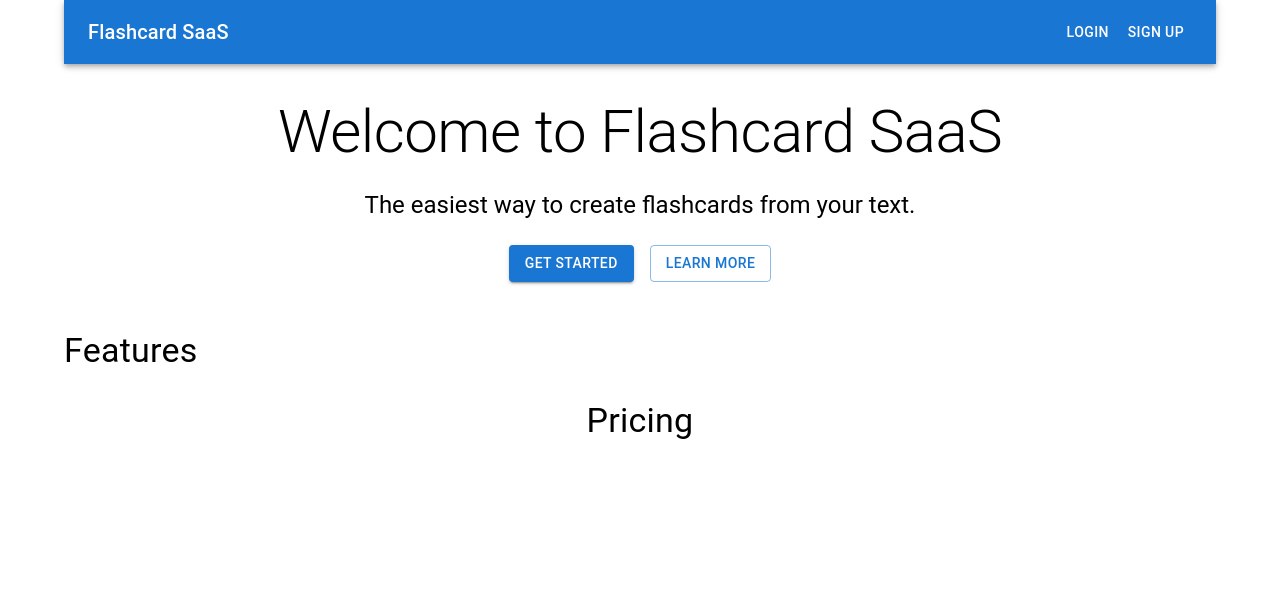
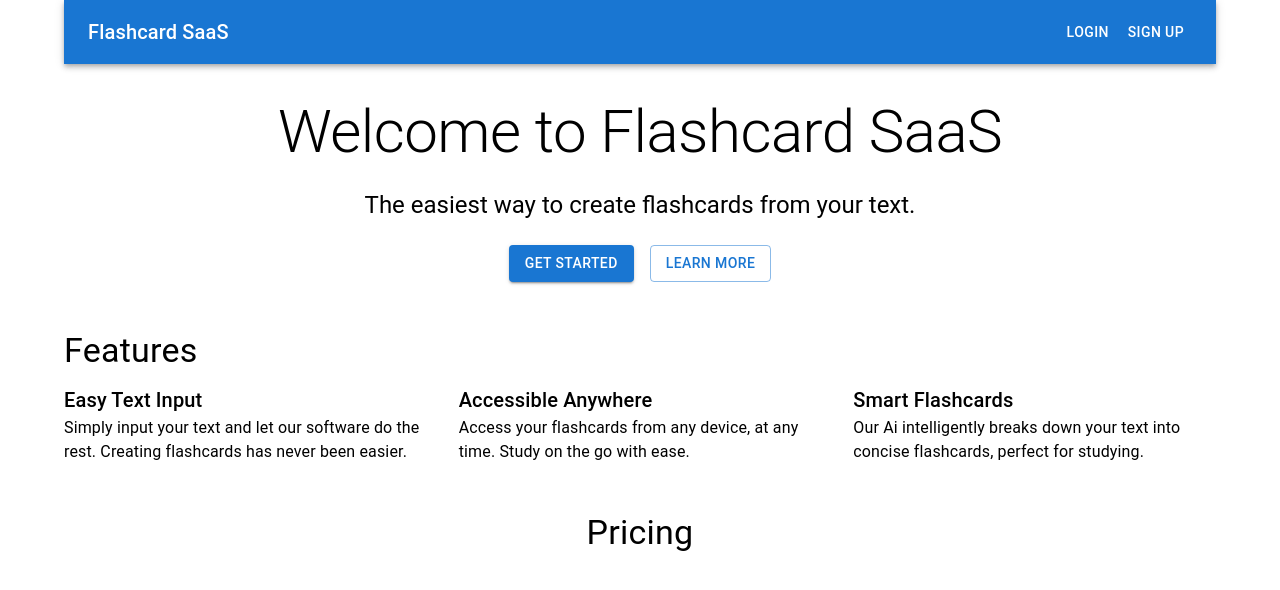
Before and after one commit to PhaseYon/AI-Flashcards, a Next.js app: page / in a window 1280 px wide. Shown: the top 590 px of the page. Built offline with nearby package versions, Linux system fonts and the light colour scheme; no server answers.

Commit message:
3rd commit

```diff
--- a/app/page.js
+++ b/app/page.js
@@ -36,7 +36,27 @@ export default function Home() {
     <Box sx={{my: 6}}>
       <Typography variant="h4" component="h2" gutterBottom>Features</Typography>
       <Grid container spacing={4}>
-        {/* Feature items */}
+        <Grid item xs={12} md={4}>
+          <Typography variant="h6">Easy Text Input</Typography>
+          <Typography>
+            {' '}
+            Simply input your text and let our software do the rest. Creating flashcards has never been easier.
+          </Typography>
+        </Grid>
+        <Grid item xs={12} md={4}>
+          <Typography variant="h6">Accessible Anywhere</Typography>
+          <Typography>
+            {' '}
+            Access  your flashcards from any device, at any time. Study on the go with ease.
+          </Typography>
+        </Grid>
+        <Grid item xs={12} md={4}>
+          <Typography variant="h6">Smart Flashcards</Typography>
+          <Typography>
+            {' '}
+            Our Ai intelligently breaks down your text into concise flashcards, perfect for studying.
+          </Typography>
+        </Grid>
       </Grid>
     </Box>
     <Box sx={{my: 6, textAlign: 'center'}}>
```
